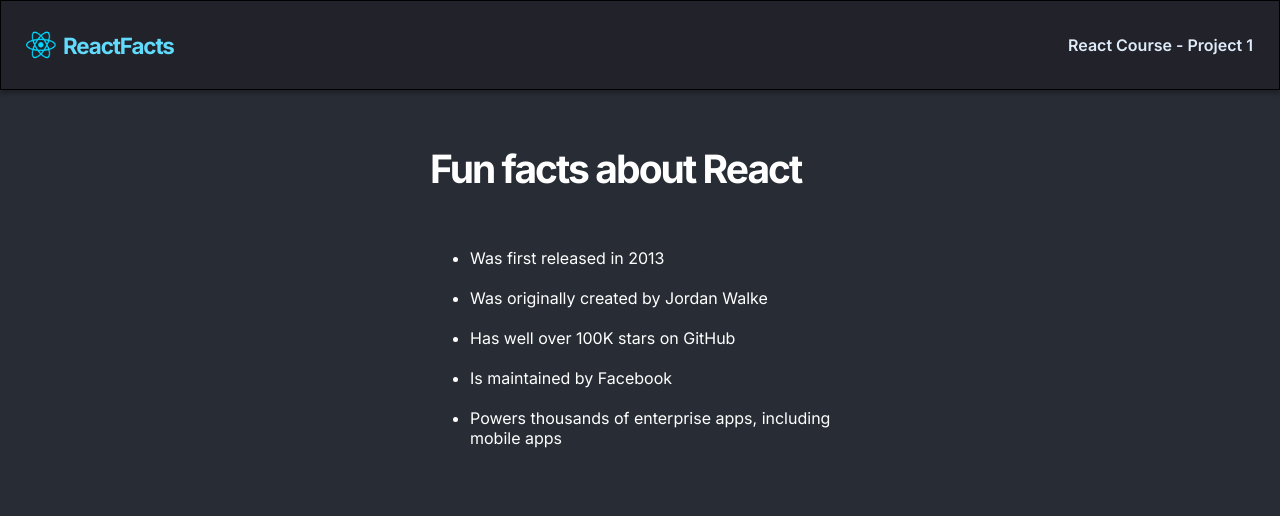
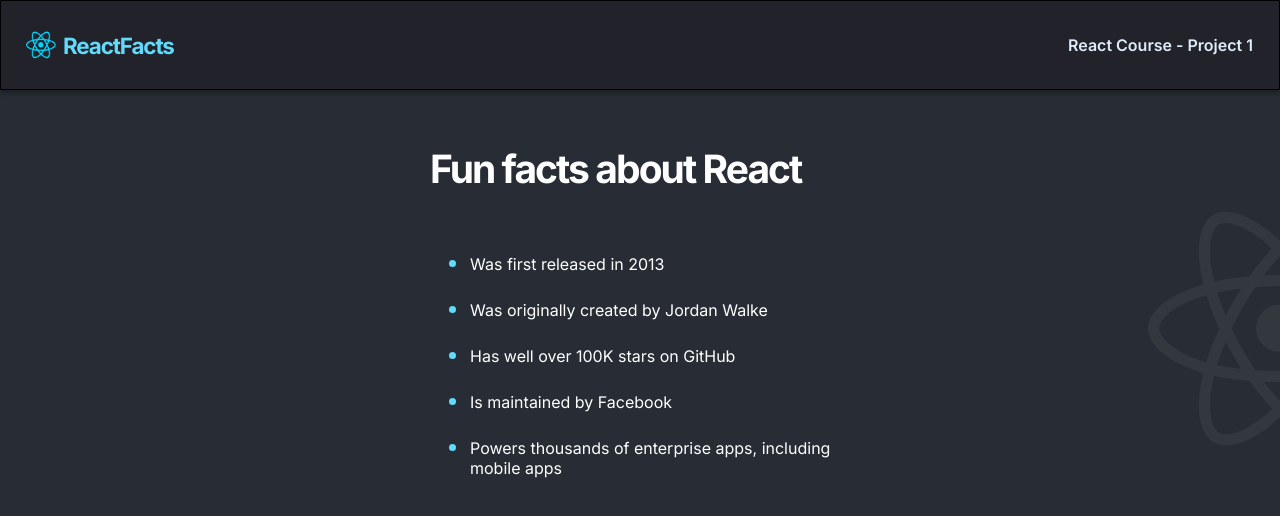
Before and after one commit to Samenti/scrimba-reactfacts, a React (Create React App) app: page / in a window 1280 px wide. Shown: the top 516 px of the page. Built offline with nearby package versions, Linux system fonts and the light colour scheme.

Commit message:
bullet style, background image; project done

```diff
--- a/src/components/Main.js
+++ b/src/components/Main.js
@@ -10,7 +10,7 @@
           <li>Was originally created by Jordan Walke</li>
           <li>Has well over 100K stars on GitHub</li>
           <li>Is maintained by Facebook</li>
-          <li>Powers thousands of enterprise apps, including<br/>
+          <li>Powers thousands of enterprise apps, including<br />
             mobile apps
           </li>
         </ul>
--- a/src/components/Navbar.js
+++ b/src/components/Navbar.js
@@ -4,7 +4,7 @@
 export default function Navbar() {
   return (
     <nav className="nav-container">
-      <img className="react-logo" src={reactLogo}></img>
+      <img className="react-logo" src={reactLogo} />
       <h3>ReactFacts</h3>
       <p className="nav-text">React Course - Project 1</p>
     </nav>
--- a/src/index.css
+++ b/src/index.css
@@ -51,6 +51,9 @@
   display: flex;
   flex-direction: row;
   justify-content: center;
+  background-image: url(./images/react-icon-large.png);
+  background-repeat: no-repeat;
+  background-position: 100% 107px;
   padding: 25px;
 }
 
@@ -74,6 +77,11 @@
   padding-block: 10px;
 }
 
+.main-content li::marker {
+  font-size: 1.4em;
+  color: #61dafb;
+}
+
 @media (max-width: 550px) {
   .main-content {
     width: 100%;
```
Also changed, not shown: src/images/react-icon-large.png (added).
